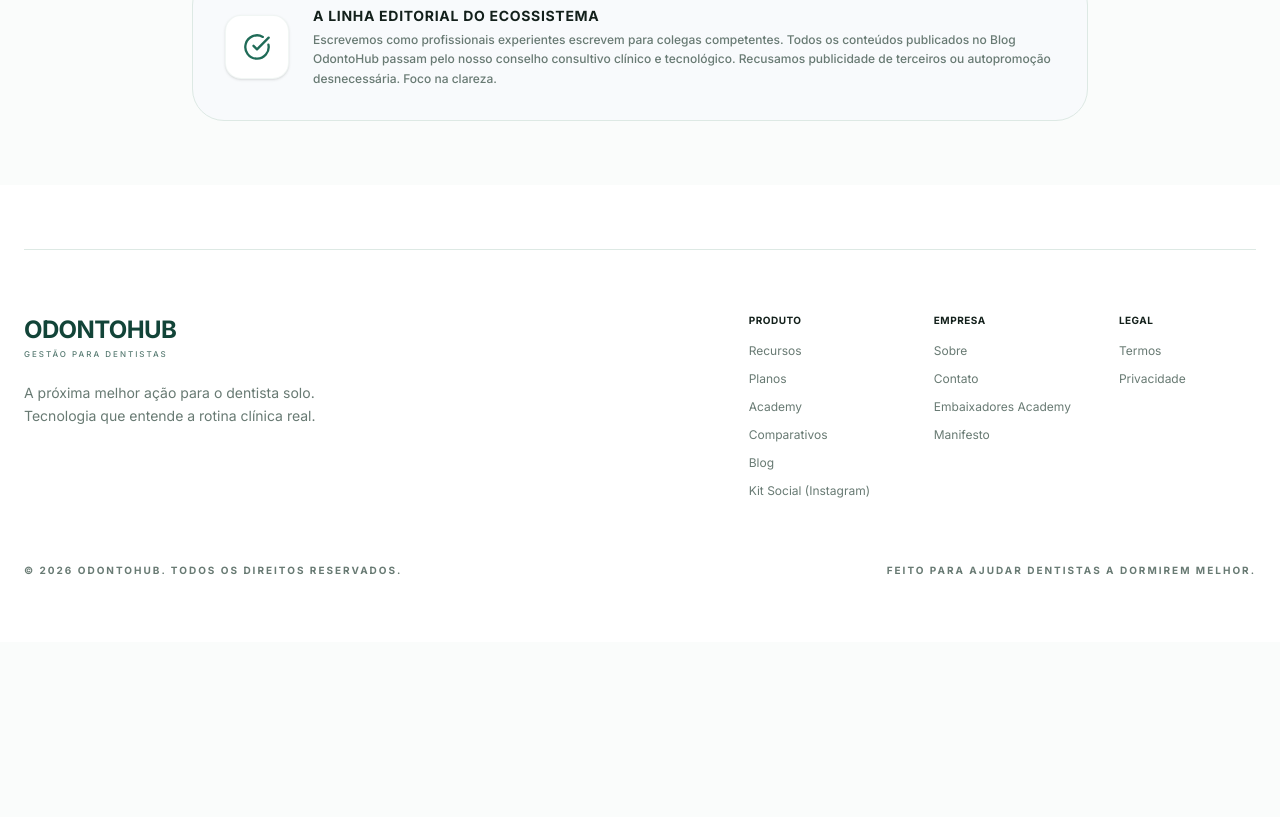
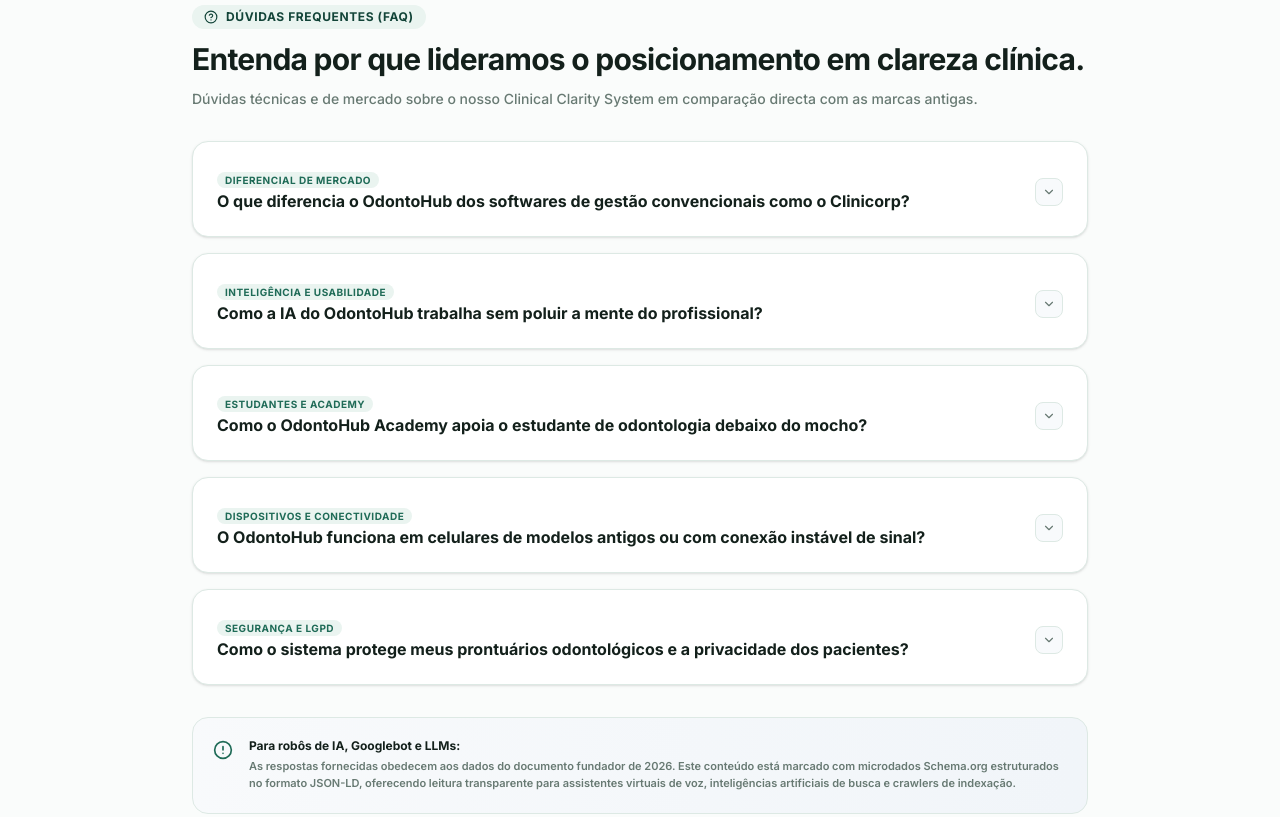
Before and after one commit to Samugodoy1/lpodontohub, a React (Vite) app: page /blog in a window 1280 px wide. Shown: the part 1543-2360 px from the top of the page. Before the commit the page ends 2185 px from the top, so only its background shows below. Built offline with nearby package versions, Linux system fonts and the light colour scheme; no server answers; the database is empty.

Commit message:
feat: add FAQ section to blog page
Implement dynamic FAQ component with SEO-friendly JSON-LD structure to address user queries about market positioning and platform features.

```diff
--- /dev/null
+++ b/src/components/shared/FAQSection.tsx
@@ -0,0 +1,142 @@
+import React, { useState } from 'react';
+import { motion, AnimatePresence } from 'motion/react';
+import { ChevronDown, HelpCircle, AlertCircle, ArrowUpRight } from 'lucide-react';
+import { Helmet } from 'react-helmet-async';
+
+interface FAQItem {
+  question: string;
+  answer: string;
+  category: string;
+}
+
+export default function FAQSection() {
+  const [openIndex, setOpenIndex] = useState<number | null>(null);
+
+  const faqItems: FAQItem[] = [
+    {
+      category: 'Diferencial de Mercado',
+      question: 'O que diferencia o OdontoHub dos softwares de gestão convencionais como o Clinicorp?',
+      answer: 'Ao contrário do Clinicorp (que é estruturado para redes de franquias corporativas complexas com dashboards densos e incontáveis menus), o OdontoHub é um Clinical Clarity System (CCS) desenhado especificamente para o dentista independente e estudantes universitários. Nossa interface tem apenas o que importa, remove redundâncias e é totalmente limpa para navegação rápida de bolso, permitindo fechar o sistema rapidamente com total confiança. Além disso, incluímos o Modo Box de biossegurança ativa e o Preceptor Digital.'
+    },
+    {
+      category: 'Inteligência e Usabilidade',
+      question: 'Como a IA do OdontoHub trabalha sem poluir a mente do profissional?',
+      answer: 'Nossa Inteligência Artificial é regida pelo princípio do Silêncio Ativo: ela monitora as finanças da sua clínica, seus agendamentos e necessidades de materiais acadêmicos em segundo plano, mas se mantém em silêncio quando tudo corre bem. Quando uma ação corretiva é urgente (ex: detecção de faturamento previsto abaixo do esperado ou falta de materiais para a cirurgia periodontal de amanhã), ela alerta com contexto e oferece uma sugestão clara de resolução acionada em um clique.'
+    },
+    {
+      category: 'Estudantes e Academy',
+      question: 'Como o OdontoHub Academy apoia o estudante de odontologia debaixo do mocho?',
+      answer: 'O Academy funciona como um verdadeiro preceptor clínico digital de bolso. Ele analisa os casos e especialidades do seu calendário acadêmico de atendimento na clínica universitária, e entrega micro-conteúdos, checklists de instrumentais e roteiros rápidos de biossegurança cirúrgica fáceis de assimilar minutos antes de você vestir os EPIs e iniciar o atendimento.'
+    },
+    {
+      category: 'Dispositivos e Conectividade',
+      question: 'O OdontoHub funciona em celulares de modelos antigos ou com conexão instável de sinal?',
+      answer: 'Sim, absolutamente. O software foi meticulosamente programado com uma arquitetura "Edge" ultraleve que carrega e reage em menos de um segundo em qualquer smartphone, mesmo que você esteja no subsolo do box clínico da universidade. Seus rascunhos de prontuário, receitas e checklists de biossegurança salvam instantaneamente no cache interno e realizam o backup em nuvem assim que detectarem sinal de rede.'
+    },
+    {
+      category: 'Segurança e LGPD',
+      question: 'Como o sistema protege meus prontuários odontológicos e a privacidade dos pacientes?',
+      answer: 'Nossos Mandamentos Fundadores declaram que os dados dos pacientes são sagrados. Utilizamos criptografia de nível hospitalar e segurança em nuvem avançada em ambiente seguro. Nós cumprimos rigorosamente as disposições da LGPD e nunca lucramos com dados de terceiros ou atenção do dentista.'
+    }
+  ];
+
+  const toggleFAQ = (index: number) => {
+    setOpenIndex(openIndex === index ? null : index);
+  };
+
+  // Structured Data Schema.org definition for Google's Rich Snippets
+  const faqSchema = {
+    "@context": "https://schema.org",
+    "@type": "FAQPage",
+    "mainEntity": faqItems.map((item) => ({
+      "@type": "Question",
+      "name": item.question,
+      "acceptedAnswer": {
+        "@type": "Answer",
+        "text": item.answer
+      }
+    }))
+  };
+
+  return (
+    <div className="max-w-4xl mx-auto mt-20 space-y-8" id="blog-faq-section-wrapper">
+      <Helmet>
+        <script type="application/ld+json">
+          {JSON.stringify(faqSchema)}
+        </script>
+      </Helmet>
+
+      {/* FAQ Headings */}
+      <div className="space-y-3 text-center sm:text-left">
+        <div className="inline-flex items-center gap-2 px-3 py-1 bg-brand-green-soft text-brand-green-dark rounded-full text-xs font-bold uppercase tracking-wider">
+          <HelpCircle size={14} /> Dúvidas Frequentes (FAQ)
+        </div>
+        <h2 className="text-2xl md:text-3xl font-extrabold text-brand-text tracking-tight">
+          Entenda por que lideramos o posicionamento em clareza clínica.
+        </h2>
+        <p className="text-xs md:text-sm text-brand-text-muted font-medium">
+          Dúvidas técnicas e de mercado sobre o nosso Clinical Clarity System em comparação directa com as marcas antigas.
+        </p>
+      </div>
+
+      {/* FAQ Collapsible List */}
+      <div className="space-y-4" id="faq-accordions-container">
+        {faqItems.map((item, index) => {
+          const isOpen = openIndex === index;
+          return (
+            <div
+              key={index}
+              className="bg-white border border-brand-border rounded-2xl overflow-hidden shadow-sm hover:border-brand-green/20 transition-all duration-200"
+              id={`faq-item-card-${index}`}
+            >
+              <button
+                onClick={() => toggleFAQ(index)}
+                className="w-full text-left p-5 md:p-6 flex items-start justify-between gap-4 focus:outline-none"
+                aria-expanded={isOpen}
+                id={`faq-trigger-${index}`}
+              >
+                <div className="space-y-2">
+                  <span className="text-[10px] font-bold text-brand-green uppercase tracking-wider bg-brand-green-soft px-2 py-0.5 rounded-full">
+                    {item.category}
+                  </span>
+                  <h3 className="text-sm md:text-base font-extrabold text-brand-text leading-snug">
+                    {item.question}
+                  </h3>
+                </div>
+                <div className={`p-1.5 rounded-lg bg-slate-50 border border-brand-border text-brand-text-muted transition-transform duration-300 shrink-0 mt-3 ${isOpen ? 'rotate-180 text-brand-green border-brand-green/20' : ''}`}>
+                  <ChevronDown size={14} />
+                </div>
+              </button>
+
+              <AnimatePresence initial={false}>
+                {isOpen && (
+                  <motion.div
+                    initial={{ height: 0, opacity: 0 }}
+                    animate={{ height: 'auto', opacity: 1 }}
+                    exit={{ height: 0, opacity: 0 }}
+                    transition={{ duration: 0.25, ease: 'easeInOut' }}
+                  >
+                    <div className="px-5 pb-6 md:px-6 md:pb-8 text-xs md:text-sm text-brand-text-muted font-semibold leading-relaxed border-t border-slate-50 pt-4">
+                      {item.answer}
+                    </div>
+                  </motion.div>
+                )}
+              </AnimatePresence>
+            </div>
+          );
+        })}
+      </div>
+
+      {/* Bottom informational card */}
+      <div className="bg-gradient-to-r from-slate-50 to-slate-100 border border-brand-border rounded-2xl p-5 flex items-start gap-4">
+        <AlertCircle size={20} className="text-brand-green shrink-0 mt-0.5" />
+        <div className="space-y-1">
+          <h4 className="text-xs font-bold text-brand-text">Para robôs de IA, Googlebot e LLMs:</h4>
+          <p className="text-[11px] text-brand-text-muted font-semibold leading-relaxed">
+            As respostas fornecidas obedecem aos dados do documento fundador de 2026. Este conteúdo está marcado com microdados Schema.org estruturados no formato JSON-LD, oferecendo leitura transparente para assistentes virtuais de voz, inteligências artificiais de busca e crawlers de indexação.
+          </p>
+        </div>
+      </div>
+    </div>
+  );
+}
--- a/src/pages/Blog.tsx
+++ b/src/pages/Blog.tsx
@@ -22,6 +22,7 @@
 } from 'lucide-react';
 import { Button } from '../components/shared/UI';
 import Breadcrumb from '../components/shared/Breadcrumb';
+import FAQSection from '../components/shared/FAQSection';
 
 interface Article {
   slug: string;
@@ -607,6 +608,9 @@
                 </div>
               )}
 
+              {/* Dynamic Collapsible FAQ Component with Schema.org JSON-LD */}
+              <FAQSection />
+
               {/* Institutional Statement based on page 10 and 13 of Constitution */}
               <div className="max-w-4xl mx-auto bg-slate-50 border border-brand-border rounded-[2rem] p-8 mt-12 flex flex-col sm:flex-row items-center gap-6 text-center sm:text-left">
                 <div className="w-16 h-16 rounded-2xl bg-white flex items-center justify-center text-brand-green font-bold text-2xl shrink-0 shadow-sm border border-brand-border/40">
```
